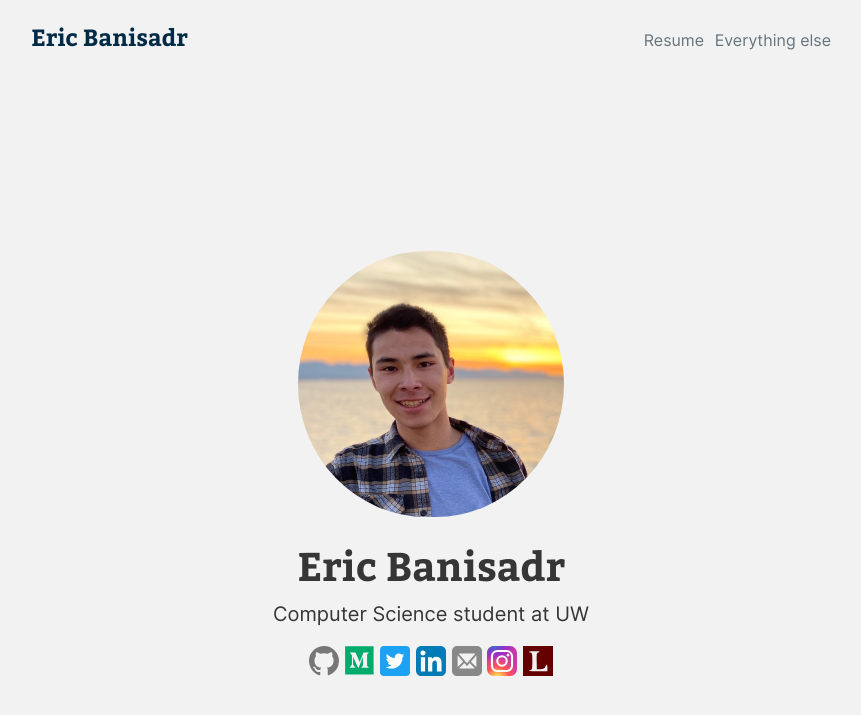
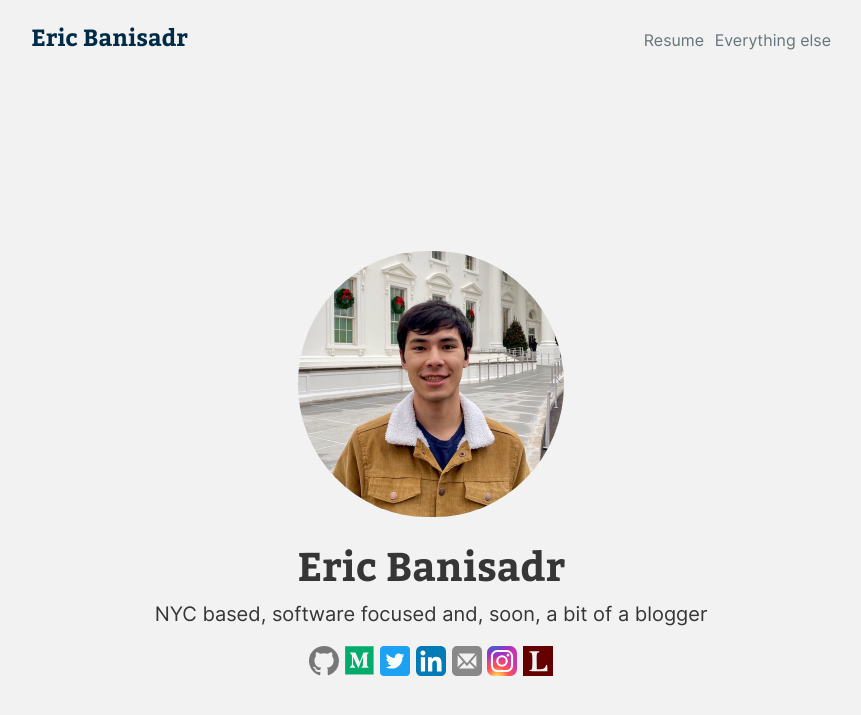
Before and after one commit to ebanisadr/ebanisadr.github.io, a Jekyll site: the page built from index.html, in a window 1280 px wide. Shown: the top 715 px of the page, without its empty margins (209-1070 px from the left). Built offline with Jekyll 4.4.1, drawn with Linux system fonts in a browser that asks for light colours.

Commit message:
Update landing page

```diff
--- a/index.html
+++ b/index.html
@@ -5,6 +5,16 @@
   <head>
     {% include head.html %}
     <title>Eric Banisadr</title>
+    <style>
+      .caption {
+        text-align: center;
+        max-width: 80%;
+      }
+
+      @media(min-width: 450px) {
+        max-width: 100%;
+      }
+    </style>
   </head>
 
   <body>
@@ -12,7 +22,7 @@
     <main class='info-card'>
       <img src='{{ site.url }}/headshot.jpg' width='266px' height='266px' alt='My headshot' />
       <h1>Eric Banisadr</h1>
-      <p>Computer Science student at UW</p>
+      <p class='caption'>NYC based, software focused and, soon, a bit of a blogger</p>
       <span class='large-icons'>
       {% for item in site.social-links %}
         {%- include social-icon.html platform=item.platform link=item.link title=item.title -%}
```
Also changed, not shown: headshot.jpg.
